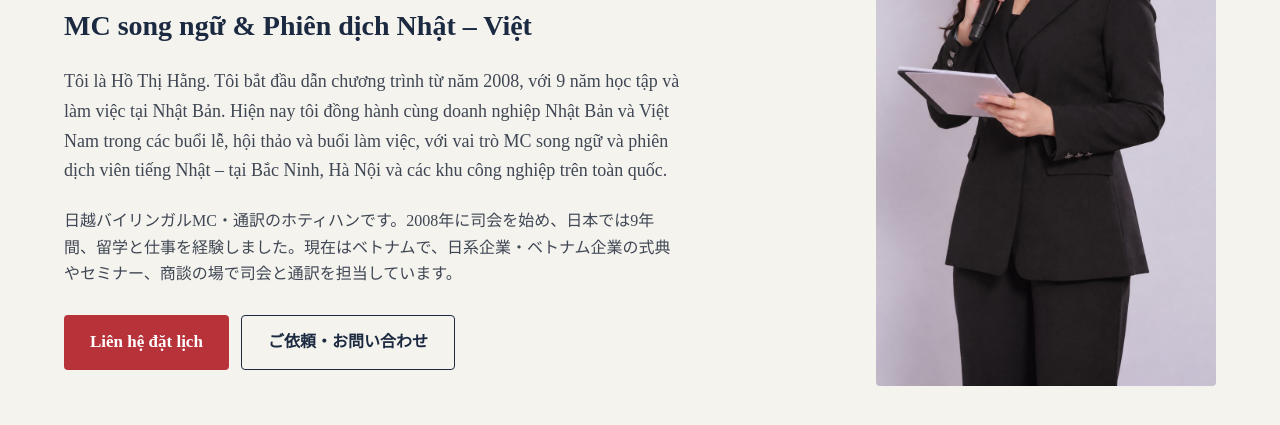
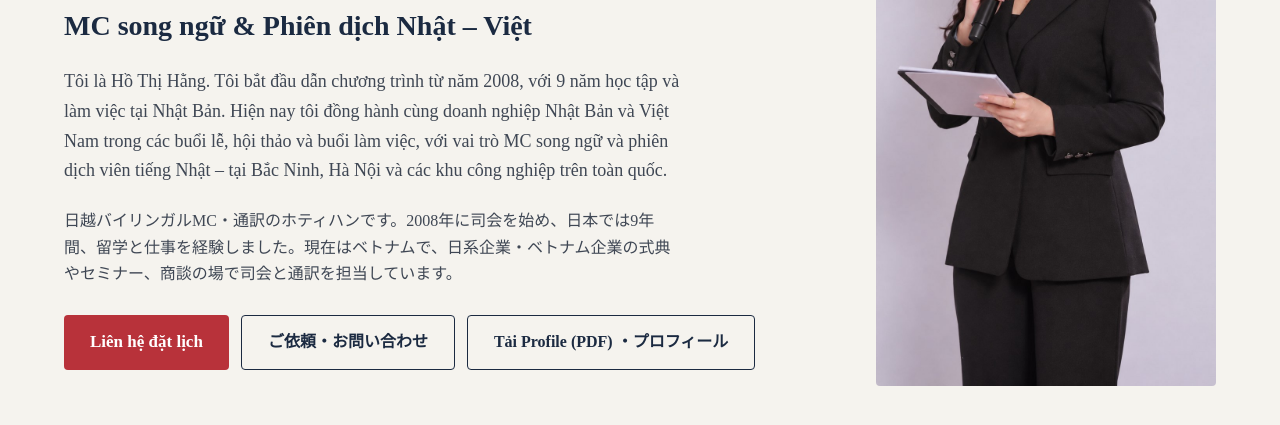
Before and after one commit to hothihang-mc/hang-mc-website, a plain HTML site: page index.html in a window 1280 px wide. Shown: the part 375-800 px from the top of the page. Drawn offline with Linux system fonts and the light colour scheme.

Commit message:
Thêm nút tải Profile PDF (đầu trang và mục Liên hệ)
Co-Authored-By: Claude Opus 5.5 <noreply@anthropic.com>
Claude-Session: https://claude.ai/code/session_01UsZ8PN7XSb1d6q5VPm6pKd

```diff
--- a/index.html
+++ b/index.html
@@ -229,6 +229,7 @@
       <div class="actions">
         <a class="btn btn-primary" href="#lienhe">Liên hệ đặt lịch</a>
         <a class="btn btn-outline" href="#lienhe" lang="ja">ご依頼・お問い合わせ</a>
+        <a class="btn btn-outline" href="/files/Ho-Thi-Hang-MC-Phien-dich-Profile.pdf" download="Ho-Thi-Hang-MC-Phien-dich-Profile.pdf">Tải Profile (PDF) ・ <span lang="ja">プロフィール</span></a>
       </div>
     </div>
     <div class="hero-img"><img src="/images/portrait.jpg" alt="Chân dung Hồ Thị Hằng cầm micro" width="400" height="600"></div>
@@ -334,6 +335,7 @@
       <div class="contact-links">
         <a href="tel:+84849931343"><svg aria-hidden="true" width="22" height="22" viewBox="0 0 24 24" fill="none" stroke="#fff" stroke-width="1.7" stroke-linecap="round" stroke-linejoin="round"><path d="M22 16.9v3a2 2 0 0 1-2.2 2 19.8 19.8 0 0 1-8.6-3.1 19.5 19.5 0 0 1-6-6A19.8 19.8 0 0 1 2.1 4.2 2 2 0 0 1 4.1 2h3a2 2 0 0 1 2 1.7c.1.9.4 1.8.7 2.7a2 2 0 0 1-.5 2.1L8 9.8a16 16 0 0 0 6 6l1.3-1.3a2 2 0 0 1 2.1-.4c.9.3 1.8.6 2.7.7a2 2 0 0 1 1.7 2z"/></svg>0849.931.343 <small>(+84 849 931 343 ・ Zalo)</small></a>
         <a href="mailto:hothihang.mba@gmail.com"><svg aria-hidden="true" width="22" height="22" viewBox="0 0 24 24" fill="none" stroke="#fff" stroke-width="1.7" stroke-linecap="round" stroke-linejoin="round"><rect x="2" y="4" width="20" height="16" rx="2"/><path d="m2 6 10 7 10-7"/></svg>hothihang.mba@gmail.com</a>
+        <a href="/files/Ho-Thi-Hang-MC-Phien-dich-Profile.pdf" download="Ho-Thi-Hang-MC-Phien-dich-Profile.pdf"><svg aria-hidden="true" width="22" height="22" viewBox="0 0 24 24" fill="none" stroke="#fff" stroke-width="1.7" stroke-linecap="round" stroke-linejoin="round"><path d="M12 3v12"/><path d="m7 10 5 5 5-5"/><path d="M5 21h14"/></svg>Tải Profile (PDF) <small lang="ja">・ プロフィールをダウンロード</small></a>
       </div>
     </div>
     <form name="lien-he" method="POST" action="/cam-on.html" data-netlify="true" netlify-honeypot="bot-field">
```
Also changed, not shown: 1 other file.
